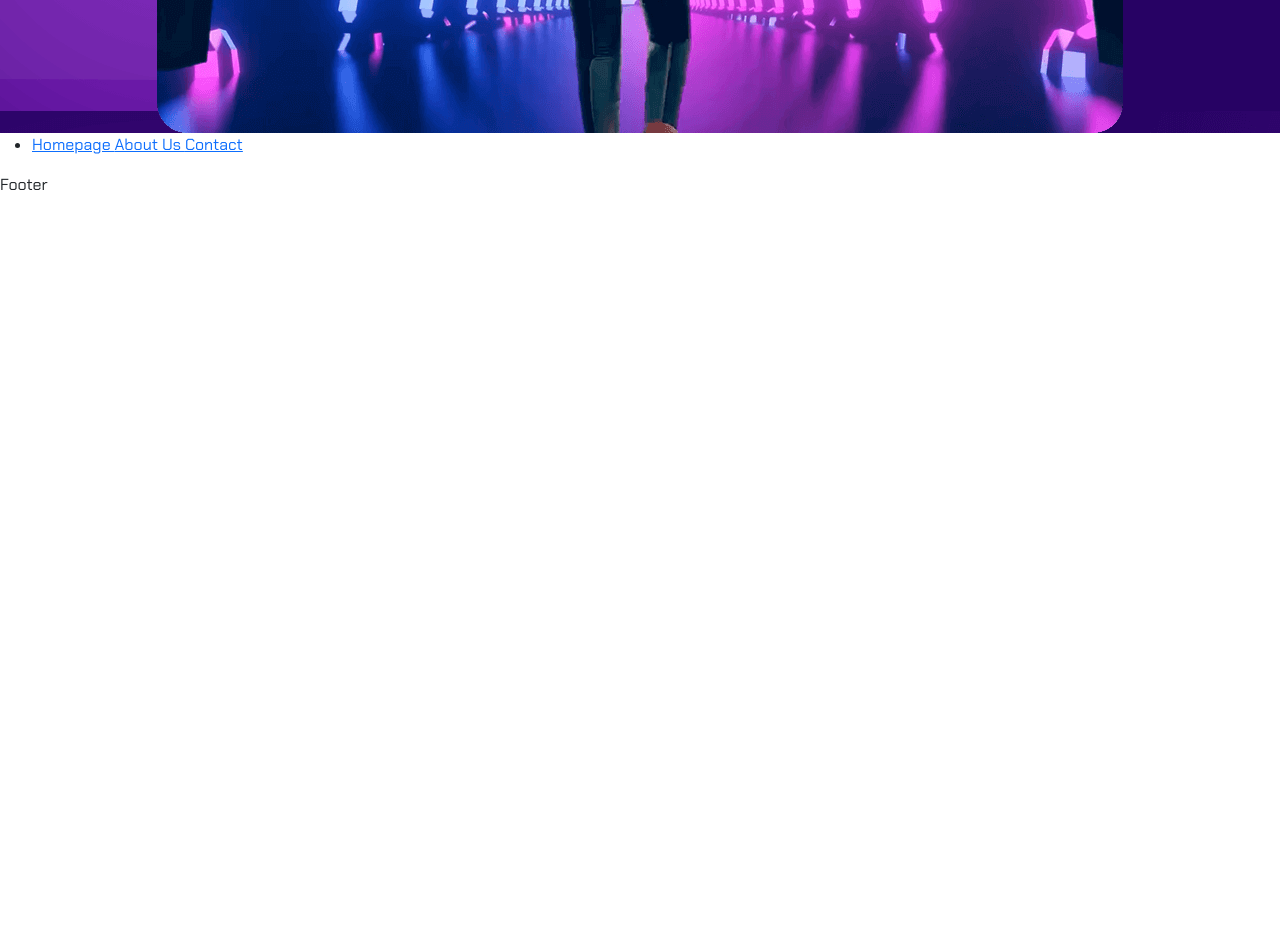
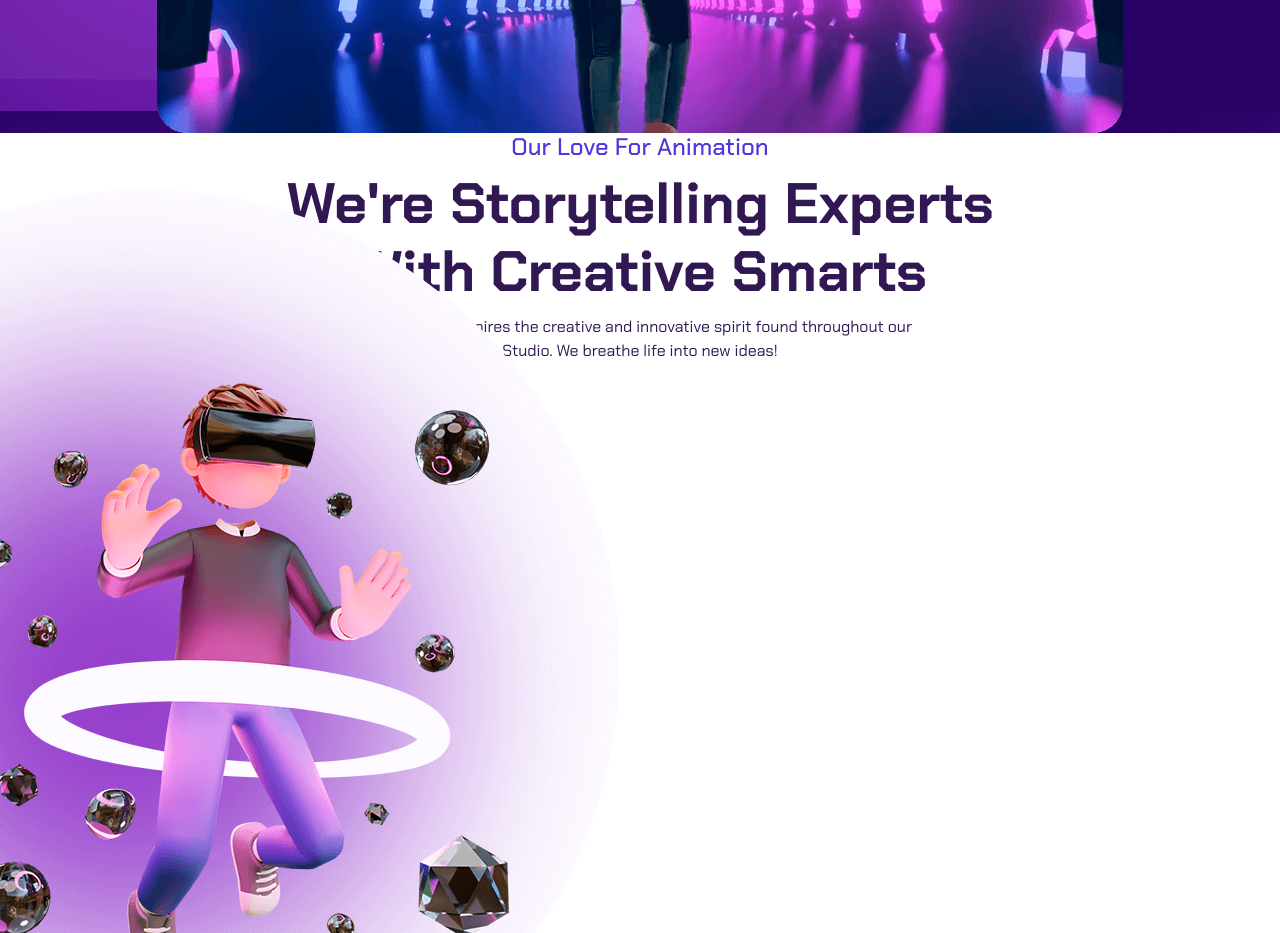
Before and after one commit to alessandro-barate/proj-html-vuejs, a Vue app: page / in a window 1280 px wide. Shown: the part 880-1813 px from the top of the page. Before the commit the page ends 1077 px from the top, so only its background shows below. Built offline with nearby package versions, Linux system fonts and the light colour scheme.

Commit message:
[UPD] Added smart section

```diff
--- /dev/null
+++ b/src/components/SmartHome.vue
@@ -0,0 +1,45 @@
+<script>
+export default {
+  name: "SmartHome",
+};
+</script>
+<template>
+  <div class="container-fluid position-relative">
+    <div class="row">
+      <div class="col">
+        <div class="content text-center text-white">
+          <h4>Our Love For Animation</h4>
+          <h2 class="text-purple">We're Storytelling Experts <br>With Creative Smarts</h2>
+          <p class="text-purple">Our culture inspires the creative and innovative spirit found throughout our
+            <br>Studio. We breathe life into new ideas!
+          </p>
+        </div>
+      </div>
+    </div>
+    <img class="smart" src="/img/smart.png" alt="smart">
+  </div>
+</template>
+<style scoped lang="scss">
+.position-relative {
+  position: relative;
+}
+
+h4 {
+  color: #4d36dc
+}
+
+h2 {
+  font-size: 57px;
+  font-weight: 700;
+}
+
+.text-purple {
+  color: #311852;
+}
+
+.smart {
+  position: absolute;
+  left: 0;
+  top: 0
+}
+</style>
--- a/src/pages/AppHomepage.vue
+++ b/src/pages/AppHomepage.vue
@@ -1,14 +1,17 @@
 <script>
-import JumboHome from '../components/JumboHome.vue'
+import JumboHome from '../components/JumboHome.vue';
+import SmartHome from '../components/SmartHome.vue';
 export default {
   name: "AppHomepage",
   components: {
     JumboHome,
+    SmartHome,
   }
 };
 </script>
 <template>
   <JumboHome></JumboHome>
+  <SmartHome></SmartHome>
 </template>
 <style scoped lang="scss">
 .page-title {
```
Also changed, not shown: public/img/smart.png (added).
